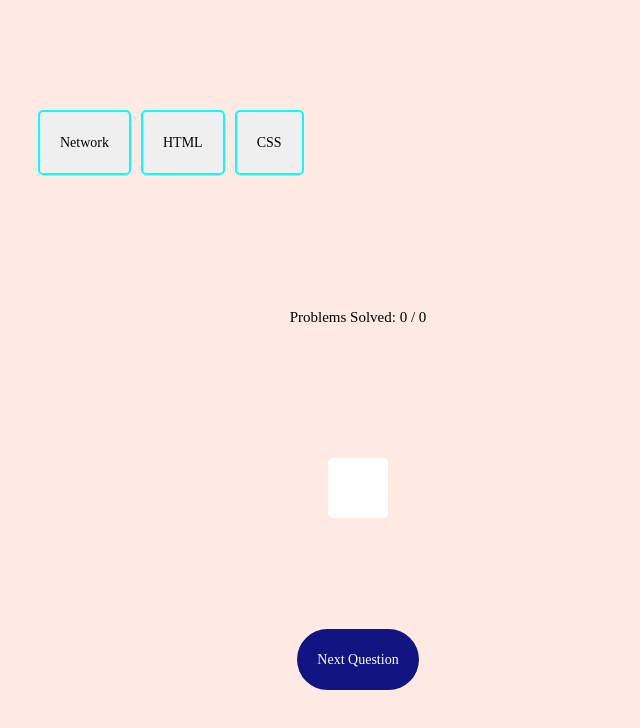
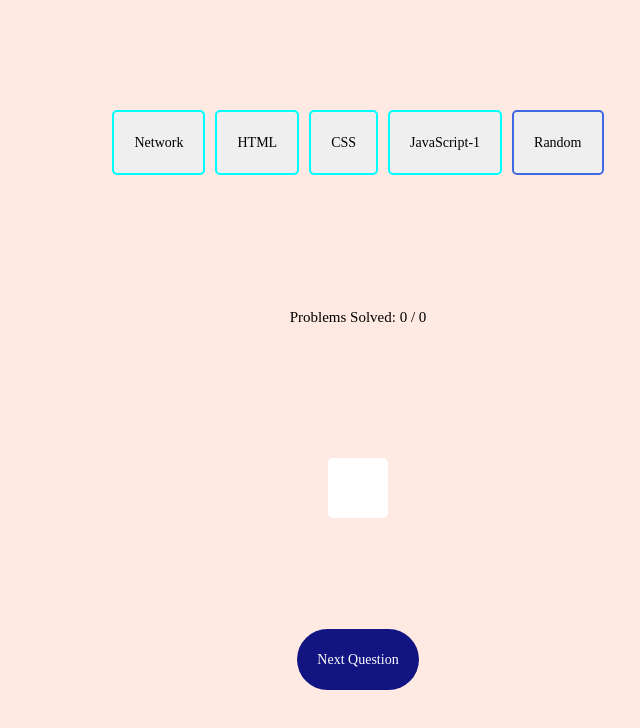
Before and after one commit to Jiaying330/MakeItStick, a React (Vite) app in the folder MakeItStick/: page / in a window 1280 px wide. Shown: the top 728 px of the page, without its empty margins (282-922 px from the left). Built offline with nearby package versions, Linux system fonts and the light colour scheme.

Commit message:
add random feature

```diff
--- a/MakeItStick/src/components/Home.jsx
+++ b/MakeItStick/src/components/Home.jsx
@@ -1,66 +1,84 @@
 import React, { useState, useEffect } from "react";
 import "./Home.scss";
-import problems from "../../public/problems.txt";
-import network_problems from "../../public/network_problems.txt";
-import html_problems from "../../public/html_problems.txt";
-import css_problems from "../../public/css_problems.txt";
+import problems from "../problems/problems.txt";
+import network_problems from "../problems/network_problems.txt";
+import html_problems from "../problems/html_problems.txt";
+import css_problems from "../problems/css_problems.txt";
+import js_1_problems from "../problems/js-1_problems.txt";
 import Card from "./Card";
 import SelectButton from "./SelectButton";
-// import KeyboardArrowRightIcon from "@mui/icons-material/KeyboardArrowRight";
-// import KeyboardArrowLeftIcon from "@mui/icons-material/KeyboardArrowLeft";
 
 export default function Home() {
   const [questions, setQuestions] = useState([]);
   const [network, setNetwork] = useState(false);
   const [html, setHTML] = useState(false);
   const [css, setCSS] = useState(false);
-  // const [network_questions, setNetworkQuestions] = useState([]);
-  // const [html_questions, setHTMLQuestions] = useState([]);
-  // const [css_questions, setCSSQuestions] = useState([]);
+  const [js1, setJS1] = useState(false);
+  const [random, setRandom] = useState(false);
+  const [indices, setIndices] = useState([]);
   const [currIndex, setCurrIndex] = useState(0);
   const [count, setCount] = useState(0);
 
   useEffect(() => {
-    // fetchProblems(problems, setQuestions);
+    reset();
+    setQuestions([]);
     if (network) {
-      fetchProblems(network_problems, setQuestions);
-    } else if (html) {
-      fetchProblems(html_problems, setQuestions);
-    } else if (css) {
-      fetchProblems(css_problems, setQuestions);
+      fetchProblems(network_problems, setQuestions, random);
     }
-  }, [network, html, css]);
+    if (html) {
+      fetchProblems(html_problems, setQuestions, random);
+    }
+    if (css) {
+      fetchProblems(css_problems, setQuestions, random);
+    }
+    if (js1) {
+      fetchProblems(js_1_problems, setQuestions, random);
+    }
+  }, [network, html, css, js1, random]);
 
   function nextQuestionOnClick() {
     if (count < questions.length) {
+      // let index = random ? Math.floor(Math.random() * (questions.length - 1)) : currIndex;
       setCurrIndex((prev) => prev + 1);
+      // setCurrIndex(index);
       setCount((prev) => prev + 1);
-      //   questions.shift();
     }
     // const nextIndex = Math.floor(Math.random() * (questions.length - 1));
   }
 
+  function reset() {
+    setCount(0);
+    setCurrIndex(0);
+    // setNetwork(false);
+    // setCSS(false);
+    // setHTML(false);
+    // setJS1(false);
+  }
   function selectOnClick(event) {
     const id = event.target.id;
+    reset();
     if (id == "network") {
-      // const nextVal = !network;
-      // console.log(nextVal);
-      setNetwork(true);
-      setCSS(false);
-      setHTML(false);
+      // reset();
+      setNetwork((prev) => !prev);
     } else if (id == "css") {
-      // const nextVal = !network;
-      // console.log(nextVal);
-      setCSS(true);
-      setNetwork(false);
-      setHTML(false);
-    } else {
-      // const nextVal = !network;
-      // console.log(nextVal);
-      setHTML(true);
-      setCSS(false);
-      setNetwork(false);
+      // reset();
+      setCSS((prev) => !prev);
+    } else if (id == "html") {
+      // reset();
+      setHTML((prev) => !prev);
+    } else if (id == "javascript-1") {
+      // reset();
+      setJS1((prev) => !prev);
     }
+  }
+  function randomOnClick() {
+    // const nextValue = !random;
+    // if (!nextValue) {
+
+    // } else {
+
+    // }
+    setRandom((prev) => !prev);
   }
 
   return (
@@ -74,6 +92,15 @@ export default function Home() {
           />
           <SelectButton name="HTML" active={html} onClick={selectOnClick} />
           <SelectButton name="CSS" active={css} onClick={selectOnClick} />
+          <SelectButton
+            name="JavaScript-1"
+            active={js1}
+            onClick={selectOnClick}
+          />
+          <SelectButton name="Random" active={random} onClick={randomOnClick} />
+          {/* <button className="main__button main__button-randomize">
+            Randomize
+          </button> */}
         </div>
         <div className="main__count">
           Problems Solved: {count} / {questions.length}
@@ -87,13 +114,21 @@ export default function Home() {
   );
 }
 
-function fetchProblems(path, setFunction) {
+function fetchProblems(path, setFunction, random) {
   fetch(path)
     .then((res) => res.text())
     .then((res) => {
       const q = res.split("\n");
-      // setCSSQuestions(q);
-      // console.log("in function, q = ", q);
-      setFunction(q);
+      setFunction((prev) => {
+        return random ? shuffleArray([...prev, ...q]) : [...prev, ...q];
+      });
     });
 }
+
+function shuffleArray(array) {
+  for (let i = array.length - 1; i > 0; i--) {
+    const j = Math.floor(Math.random() * (i + 1));
+    [array[i], array[j]] = [array[j], array[i]];
+  }
+  return array;
+}
--- a/MakeItStick/src/components/Home.scss
+++ b/MakeItStick/src/components/Home.scss
@@ -9,9 +9,9 @@
 
   &__select-buttons {
     display: flex;
-    width: 50%;
+    width: 80%;
     gap: 1rem;
-    // justify-content: s;
+    justify-content: center;
   }
 
   &__count {
--- a/MakeItStick/src/components/SelectButton.scss
+++ b/MakeItStick/src/components/SelectButton.scss
@@ -6,7 +6,22 @@
   cursor: pointer;
   transition: all 0.1s;
 
-  &.active {
+  &:hover {
+    background-color: rgba(aqua, 0.3);
+  }
+  &.active,
+  &.active:hover {
     background-color: aqua;
   }
 }
+#random {
+  border: 2px solid royalblue;
+  //   justify-self: flex-end;
+  &:hover {
+    background-color: rgba(royalblue, 0.3);
+  }
+  &.active,
+  &.active:hover {
+    background-color: royalblue;
+  }
+}
--- /dev/null
+++ b/MakeItStick/src/components/SelectButtons.jsx
@@ -0,0 +1,4 @@
+import React, { useState, useEffect } from "react";
+import "./SelectButtons.scss";
+
+export default function SelectButtons() {}
```
Also changed, not shown: MakeItStick/src/components/SelectButtons.scss (added), MakeItStick/src/problems/css_problems.txt (renamed from MakeItStick/public/css_problems.txt), MakeItStick/src/problems/html_problems.txt (renamed from MakeItStick/public/html_problems.txt), MakeItStick/src/problems/js-1_problems.txt (added), MakeItStick/src/problems/network_problems.txt (renamed from MakeItStick/public/network_problems.txt), MakeItStick/src/problems/problems.txt (renamed from MakeItStick/public/problems.txt).
